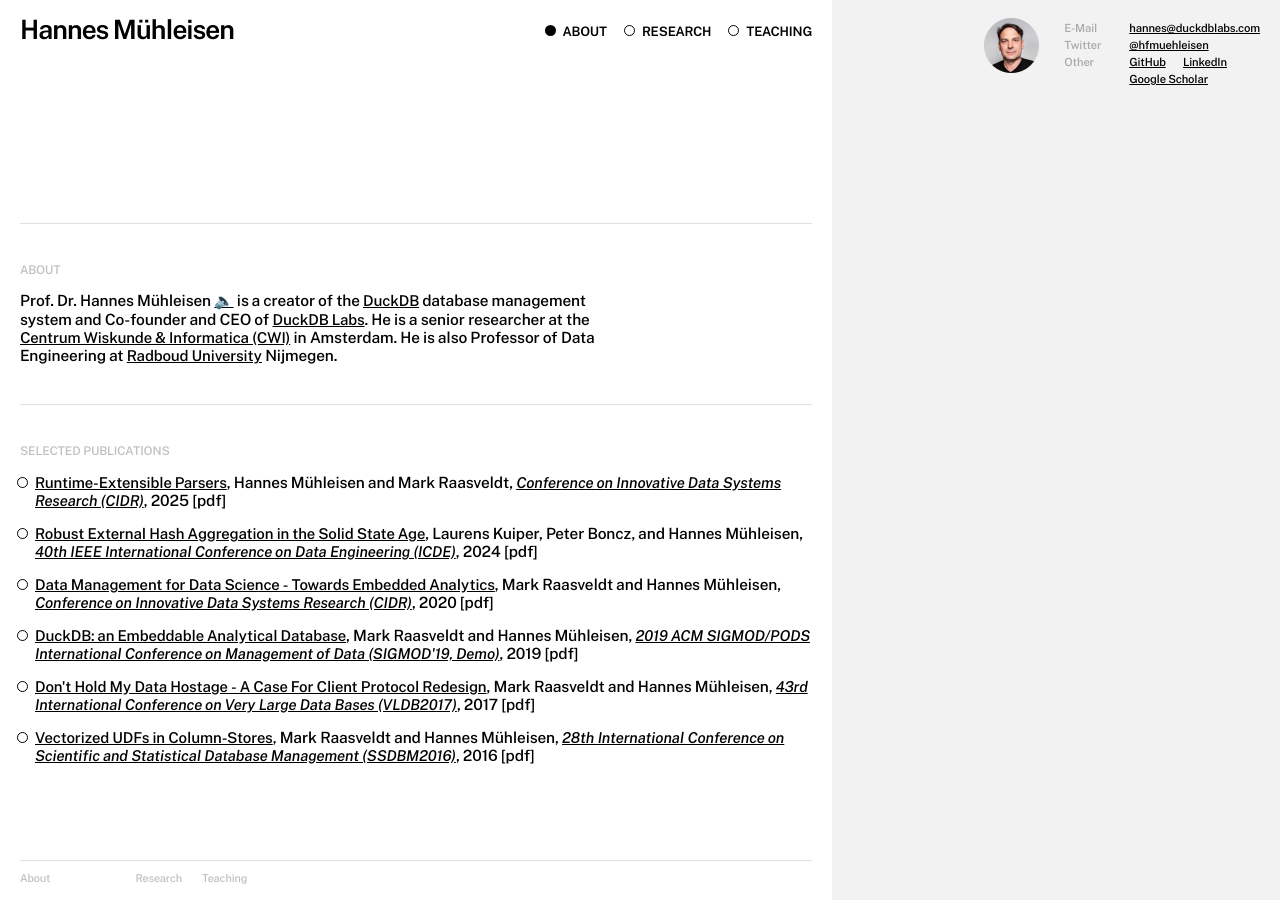
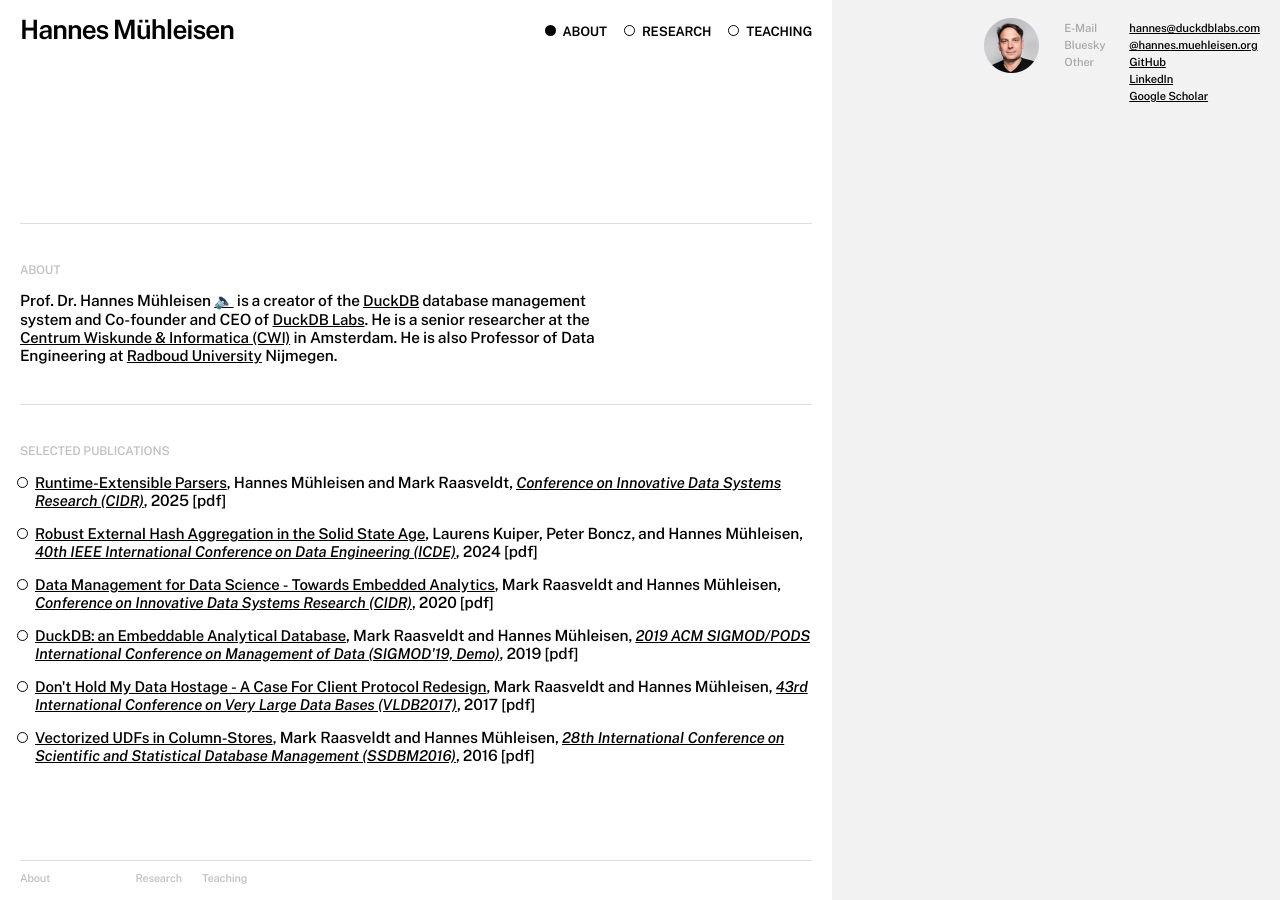
Before and after one commit to hannes/hannes.muehleisen.org, a Jekyll site: the page built from index.md, in a window 1280 px wide. Built offline with Jekyll 4.4.1, drawn with Linux system fonts in a browser that asks for light colours; our own code applies the rules of GitHub Pages for plain Markdown files.

Commit message:
zap twitter

```diff
--- a/_config.yml
+++ b/_config.yml
@@ -17,8 +17,8 @@
 email: hannes@duckdblabs.com
 description:
 #baseurl: "/hannesmuehleisen/" # the subpath of your site, e.g. /blog
-url: "https://franz-kafka.github.io" # the base hostname & protocol for your site, e.g. http://example.com
-twitter_username: hfmuehleisen
+url: "https://hannes.muehleisen.org" # the base hostname & protocol for your site, e.g. http://example.com
+bluesky_username: hannes.muehleisen.org
 github_username:  hannes
 
 # Build settings
--- a/_layouts/default.html
+++ b/_layouts/default.html
@@ -31,9 +31,6 @@
 	<meta name="description" content="{{site.description}}">
 	<meta property="og:description" content="{{ site.description }}">
 	{% endif %}
-	<meta name="twitter:card" content="summary_large_image">
-	<meta name="twitter:image" content="{{ '/assets/img/sharing_hm.jpg' | absolute_url }}">
-	<meta name="twitter:site" content="@{{ site.twitter_username }}" />
 
 
 </head>
@@ -58,8 +55,8 @@
 					</div>
 					<h3>E-Mail</h3>
 					<a href="mailto:hannes@duckdblabs.com">hannes@duckdblabs.com</a>
-					<h3>Twitter</h3>
-					<a href="https://twitter.com/{{site.twitter_username}}" target="_blank">@{{site.twitter_username}}</a>
+					<h3>Bluesky</h3>
+					<a href="https://bsky.app/profile/@{{site.bluesky_username}}" target="_blank">@{{site.bluesky_username}}</a>
 					<h3>Other</h3>
 					<a href="https://github.com/{{site.github_username}}" target="_blank">GitHub</a>
 					<a href="https://www.linkedin.com/in/hfmuehleisen/" target="_blank">LinkedIn</a><br/>
@@ -98,13 +95,13 @@
 			</div>
 			<div>
 				E-Mail<br/>
-				Twitter<br/>
+				Bluesky<br/>
 				Other<br/>
 			</div>
 			<div>
 				<a href="mailto:hannes@duckdblabs.com">hannes@duckdblabs.com</a><br/>
-				<a href="https://twitter.com/{{site.twitter_username}}" target="_blank">@{{site.twitter_username}}</a><br/>
-				<a href="https://github.com/{{site.github_username}}" target="_blank">GitHub</a>
+				<a href="https://bsky.app/profile/@{{site.bluesky_username}}" target="_blank">@{{site.bluesky_username}}</a><br/>
+				<a href="https://github.com/hannes" target="_blank">GitHub</a><br/>
 				<a href="https://www.linkedin.com/in/hfmuehleisen/" target="_blank">LinkedIn</a><br/>
 				<a href="http://scholar.google.com/citations?user=lBF-mDAAAAAJ" target="_blank">Google Scholar</a>
 			</div>
```
Also changed, not shown: 7 other files.
